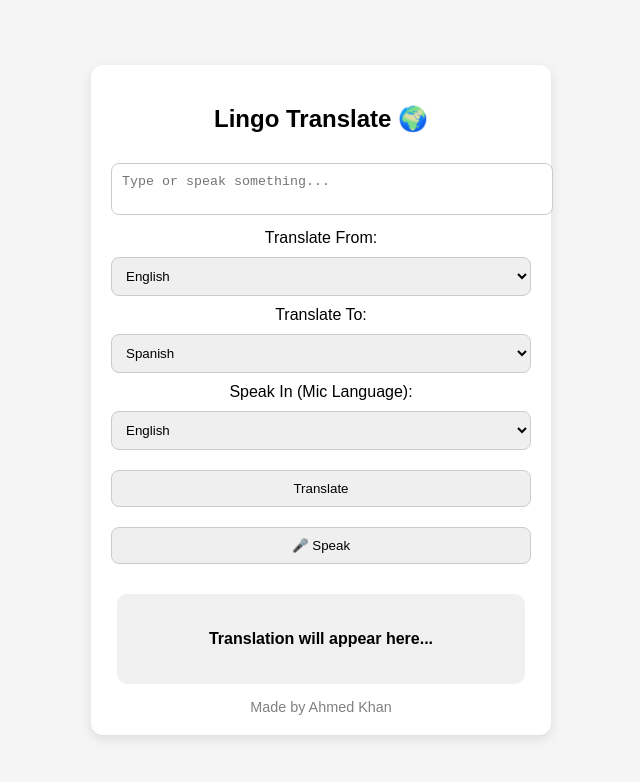
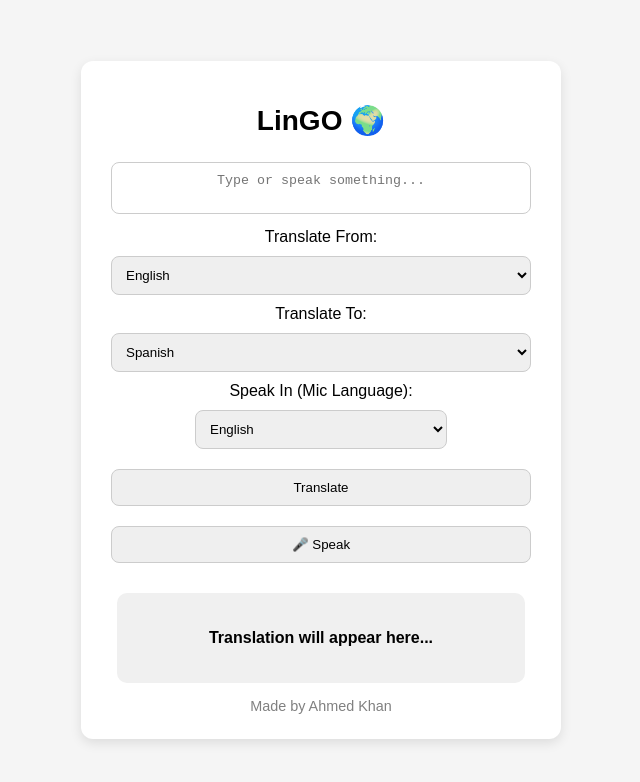
Before and after one commit to A1m3dk/translator-app, a website: page public/index.html in a window 1280 px wide. Shown: the whole page, without its empty margins (319-959 px from the left). Drawn offline with Linux system fonts and the light colour scheme.

Commit message:
Add smaller dropdown

```diff
--- a/public/index.html
+++ b/public/index.html
@@ -2,7 +2,7 @@
 <html lang="en">
 <head>
   <meta charset="UTF-8">
-  <title>Lingo Translate</title>
+  <title>LinGO 🌍 Translate</title>
   <style>
     body {
       font-family: Arial, sans-serif;
@@ -15,11 +15,15 @@
     }
     .container {
       background: white;
-      padding: 20px;
+      padding: 25px 30px;
       border-radius: 12px;
       box-shadow: 0px 4px 12px rgba(0,0,0,0.1);
       width: 420px;
       text-align: center;
+    }
+    h1 {
+      margin-bottom: 15px;
+      font-size: 28px;
     }
     select, textarea, button {
       margin: 10px 0;
@@ -27,9 +31,11 @@
       padding: 10px;
       border-radius: 8px;
       border: 1px solid #ccc;
+      box-sizing: border-box;
     }
     textarea {
       resize: none; /* stop resizing */
+      text-align: center;
     }
     #output {
       margin: 20px auto 0 auto;
@@ -55,11 +61,18 @@
       font-size: 0.9em;
       color: gray;
     }
+
+    /* Mic dropdown smaller */
+    #micLang {
+      width: 60%;
+      display: inline-block;
+      margin: 10px auto;
+    }
   </style>
 </head>
 <body>
   <div class="container">
-    <h2>Lingo Translate 🌍</h2>
+    <h1>LinGO 🌍</h1>
 
     <textarea id="inputText" placeholder="Type or speak something..."></textarea>
 
@@ -124,7 +137,6 @@
       }
     }
 
-    // Microphone speech recognition
     const micButton = document.getElementById("micButton");
     let recognition;
 
```
